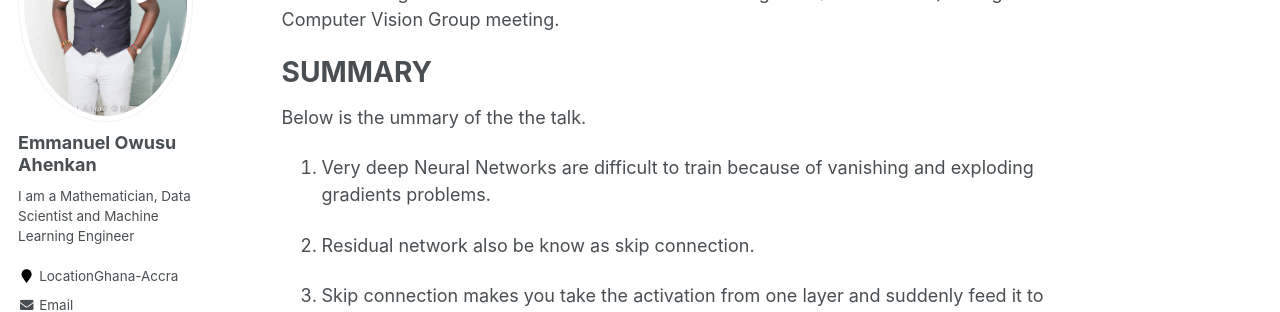
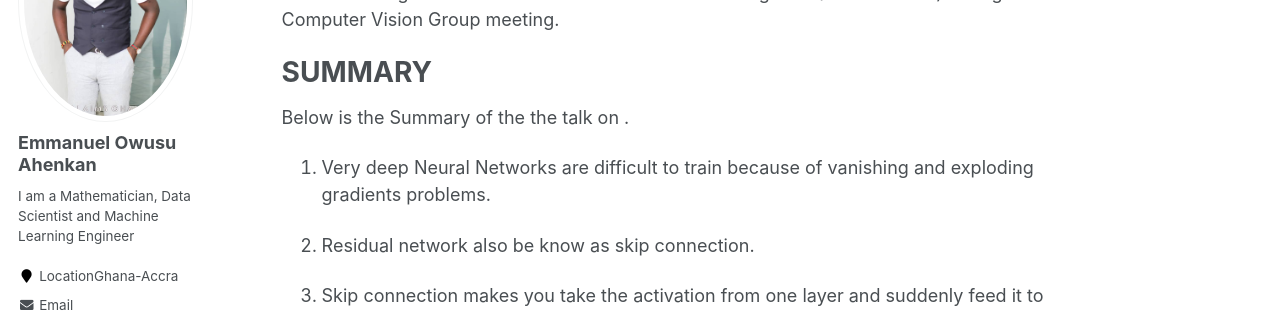
Before and after one commit to EmmanuelOwusu/EmmanuelOwusu.github.io, a Jekyll site: the page built from _talks/2012-03-01-talk-1.md, in a window 1280 px wide and 1095 px high. Shown: the part 236-548 px from the top of the window. Built offline with Jekyll 4.4.1, drawn with Linux system fonts in a browser that asks for light colours; some web fonts are replaced.

Commit message:
Updated talk on Resnet Model
Updated talk on Resnet Model

```diff
--- a/_talks/2012-03-01-talk-1.md
+++ b/_talks/2012-03-01-talk-1.md
@@ -13,7 +13,7 @@ This talk was given at African Master's of Machine Intelligence (AMMI-Ghana) dur
 
 # SUMMARY
 
-Below is the ummary of the the talk.
+Below is the Summary of the the talk on .
 
 1.  Very deep Neural Networks  are difficult to train because of vanishing and
  exploding gradients problems.
```
